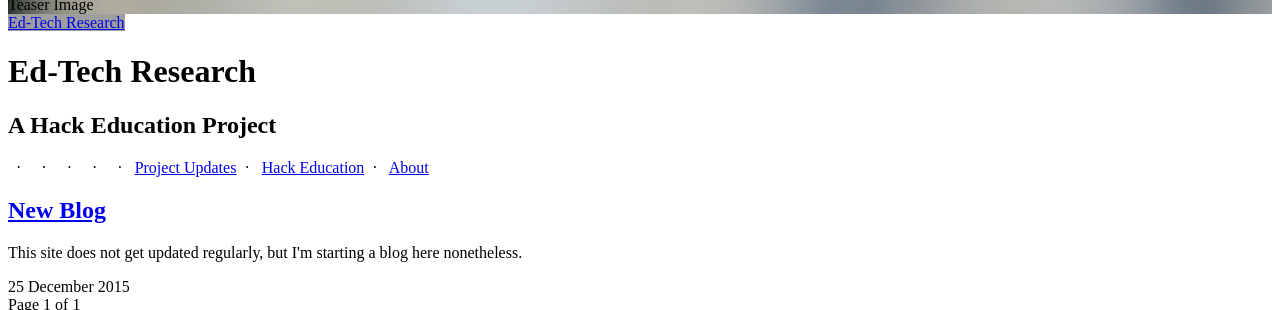
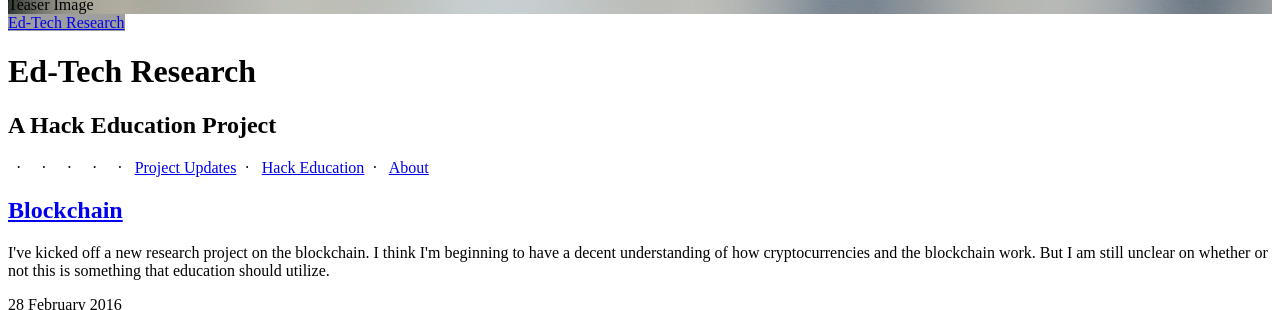
Before and after one commit to HackEducation/HackEduResearch, a Jekyll site: the page built from blog/index.html, in a window 1280 px wide, cut to the strip 112-422 px from the top of the page. Built offline with Jekyll 4.4.1, drawn with Linux system fonts in a browser that asks for light colours; nearby versions of some CDN libraries; the list of posts is cut into pages by our own code; grey boxes are pictures that could not be loaded.

Commit message:
update (and new posts)

```diff
--- /dev/null
+++ b/_posts/2016-02-28-blockchain.html
@@ -0,0 +1,9 @@
+---
+layout: post
+title: "Blockchain"
+date: 2016-02-28 10:35:00 +0000
+tags:
+image: https://s3.amazonaws.com/hackedu/hack-education-research-pigeon.jpg
+imagecredits: https://www.flickr.com/photos/eastbeach/13116489413
+---
+<p>I've kicked off a <a href="http://hackeducation.com/2016/02/25/blockchain-edu1">new research project</a> on the blockchain. I think I'm beginning to have a decent understanding of how cryptocurrencies and the blockchain work. But I am still unclear on whether or not this is something that education should utilize.</p>
--- /dev/null
+++ b/blockchain.html
@@ -0,0 +1,10 @@
+---
+layout: default
+---
+<h3>The Blockchain in Education</h3>
+<br />
+<p>This is a new research initiative, investigating how the blockchain works, how (if) it might be applicable to education-related efforts, and what (if any) problems it might solve.</p>
+
+<h3>Articles</h3>
+<br />
+<p><a href="http://hackeducation.com/2016/02/25/blockchain-edu1">Blockchain for Education: A Research Project</a></p>
--- a/index.html
+++ b/index.html
@@ -15,7 +15,9 @@
 
 <p><strong><a href="http://horizon.hackeducation.com">Horizon Report Data Liberation</a></strong>: Freeing the annual Horizon Report data from PDFs.</p>
 
-<p><strong><a href="http://research.hackeducation.com/adopta.html">Adopt-a</a></strong>: A Knight Foundation-funded project to "adopt" a federal agency data-set and clean it up.
+<p><strong><a href="http://research.hackeducation.com/adopta.html">Adopt-a</a></strong>: A Knight Foundation-funded project to "adopt" a federal agency data-set and clean it up.</p>
+
+<p><strong><a href="http://research.hackeducation.com/blockchain.html">The Blockchain</a></strong>: What is the blockchain? And how might it be utilized in education technology?</p>
 
 <p><strong><a href="http://matrix.hackeducation.com">Ed-Tech Funding</a></strong>: An open data initiative to track education technology companies that receive angel and venture capital investment.</p>
 
```
